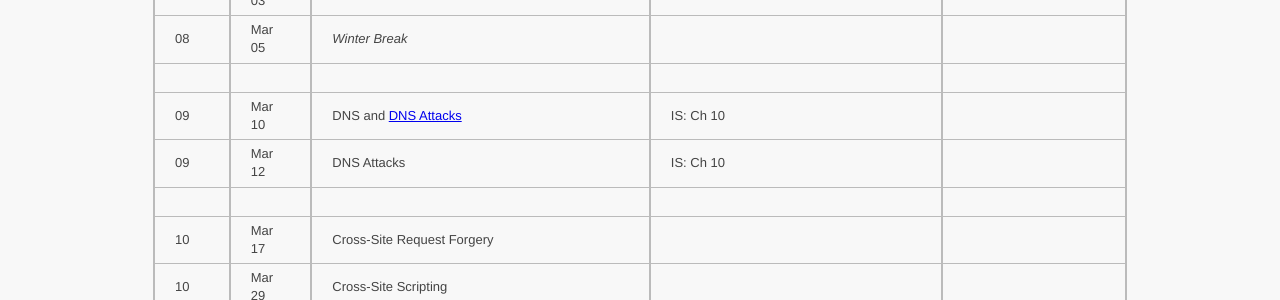
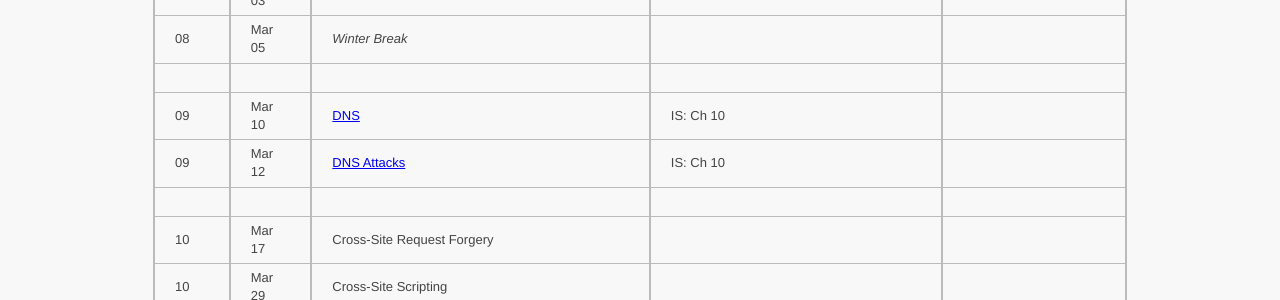
Before and after one commit to ycpcs/cs335-spring2026, a Jekyll site: the page built from schedule/index.md, in a window 1280 px wide. Shown: the part 1017-1317 px from the top of the page. Built offline with Jekyll 4.4.1, drawn with Linux system fonts in a browser that asks for light colours.

Commit message:
update slides

```diff
--- a/schedule/index.md
+++ b/schedule/index.md
@@ -34,8 +34,8 @@ IS: <a href="https://ycp.textbookx.com/book/Internet-Security-A-HandsOn-Approach
 > 08 | Mar 03 | _Winter Break_ | |
 > 08 | Mar 05 | _Winter Break_ | |
 > | | | |
-> 09 | Mar 10 | DNS and [DNS Attacks](../slides/DNS_Attacks.pdf) | IS: Ch 10 |
-> 09 | Mar 12 | DNS Attacks | IS: Ch 10 |
+> 09 | Mar 10 | [DNS](../slides/DNS_Attacks.pdf) | IS: Ch 10 |
+> 09 | Mar 12 | [DNS Attacks](../slides/DNS_Attacks.pdf) | IS: Ch 10 |
 > | | | |
 > 10 | Mar 17 | Cross-Site Request Forgery | |
 > 10 | Mar 29 | Cross-Site Scripting | |
```
